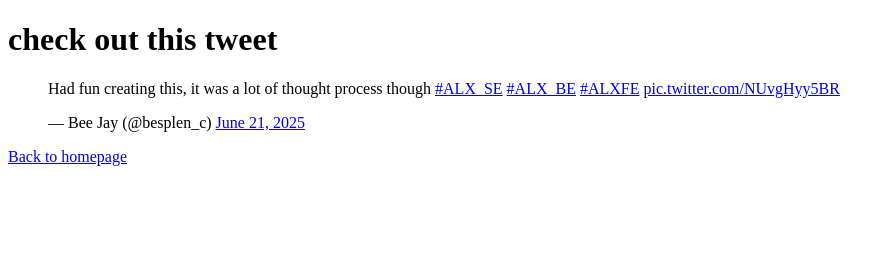
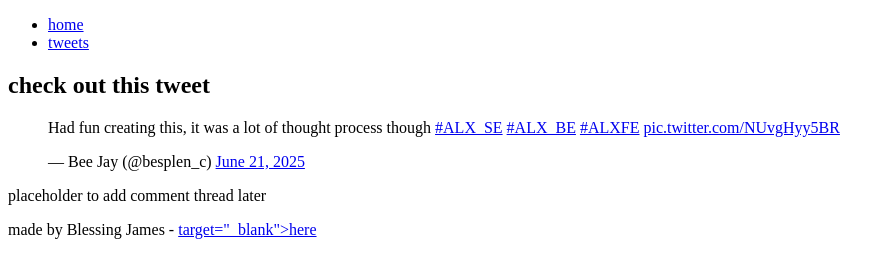
Before and after one commit to Bee-Web-hub/my_first_portfolio, a plain HTML site: page html_basic/tweets.html in a window 1280 px wide. Shown: the whole page, without its empty margins (0-895 px from the left). Drawn offline with Linux system fonts and the light colour scheme.

Commit message:
Add index.html and tweets.html

```diff
--- a/html_basic/tweets.html
+++ b/html_basic/tweets.html
@@ -6,8 +6,15 @@
     <title>tweet page</title>
 </head>
 <body>
-    <h1>check out this tweet </h1>
-
+    <header>
+        <ul>
+            <li><a href="index.html">home</a></li>
+            <li><a href="tweets.html">tweets</a></li>
+        </ul>
+    </header>
+    <main>
+        <article>
+<h1>check out this tweet </h1>
 <blockquote class="twitter-tweet">
     <p lang="en" dir="ltr">Had fun creating this, it was a lot of thought process though
         <a href="https://twitter.com/hashtag/ALX_SE?src=hash&amp;ref_src=twsrc%5Etfw">#ALX_SE</a>
@@ -18,7 +25,16 @@
          <a href="https://twitter.com/besplen_c/status/1936530151375868152?ref_src=twsrc%5Etfw">June 21,
             2025</a></blockquote> <script async src="https://platform.twitter.com/widgets.js"
              charset="utf-8"></script>
-             <!-- Link back to homepage -->
-              <p><a href="index.html"> Back to homepage</a></p>
+             </article>
+             <aside>
+                <p>placeholder to add comment thread later</p>
+             </aside>
+             </main>
+
+             <footer>
+                <p>made by Blessing James - <a href="https://github.com/Bee-Web-hub/Bee-Web-hub/commits?author=Bee-Web-hub">
+      target="_blank">here</a></p>
+             </footer>
+
 </body>
 </html>
```
Also changed, not shown: html_basic/index.html (+19 -4 lines).
